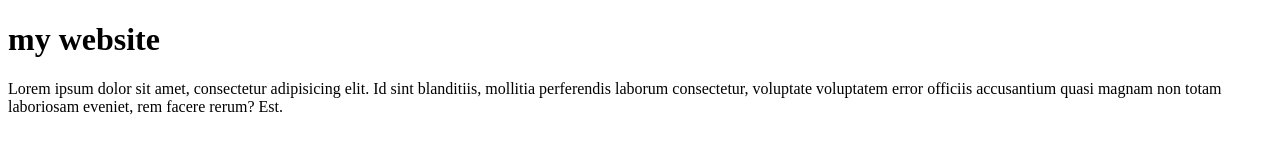
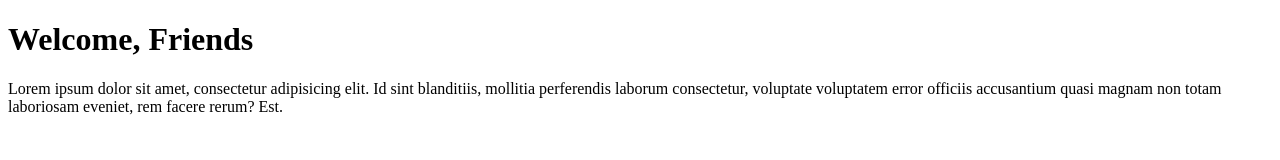
Before and after one commit to sdeltravieso/sdeltravieso.github.io, a plain HTML site: page index.html in a window 1280 px wide. Drawn offline with Linux system fonts and the light colour scheme.

Commit message:
adding index a second time

```diff
--- a/index.html
+++ b/index.html
@@ -7,7 +7,7 @@
     <title>Spencers Free Website</title>
 </head>
 <body>
-    <h1>my website</h1>
+    <h1>Welcome, Friends</h1>
     <p>Lorem ipsum dolor sit amet, consectetur adipisicing elit. Id sint blanditiis, mollitia perferendis laborum consectetur, voluptate voluptatem error officiis accusantium quasi magnam non totam laboriosam eveniet, rem facere rerum? Est.</p>
 </body>
 </html>
```
